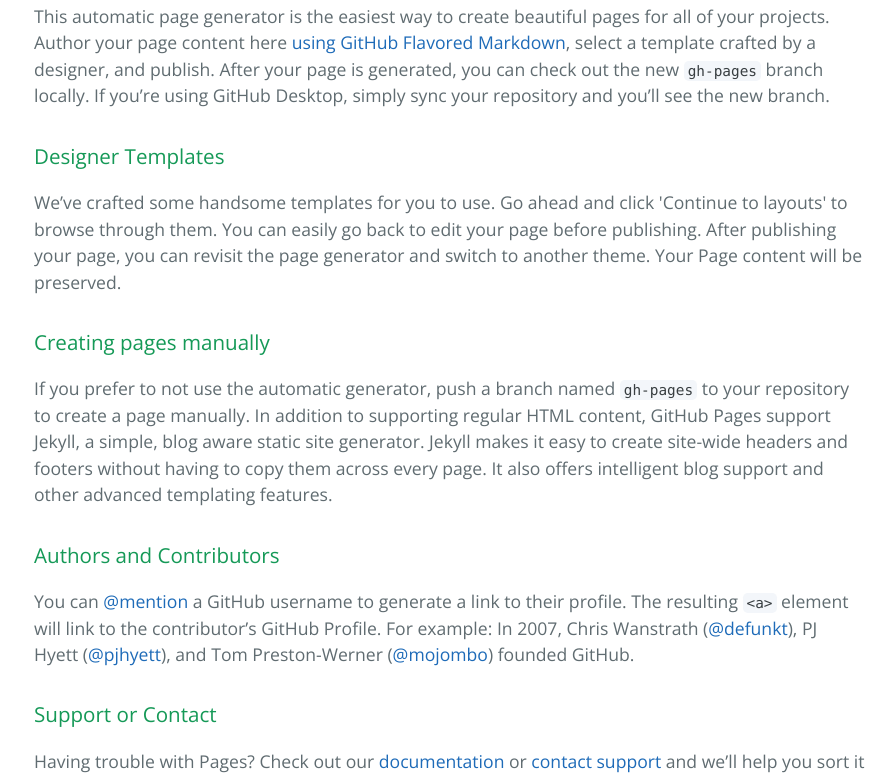
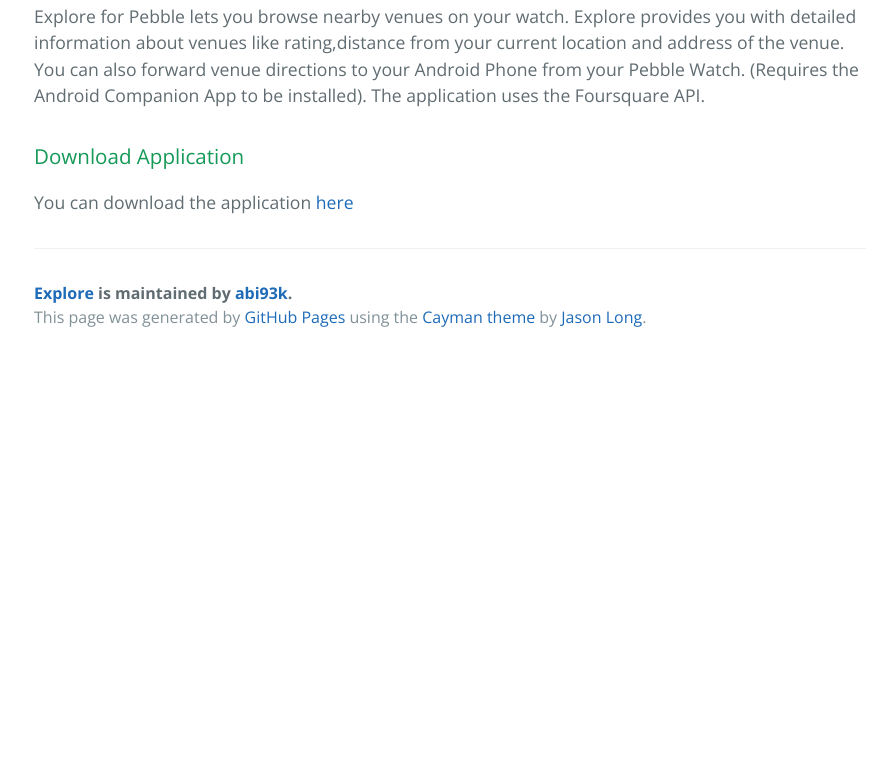
Before and after one commit to abi93k/explore, a plain HTML site: page index.html in a window 1280 px wide. Shown: the part 460-1241 px from the top of the page, without its empty margins (190-1082 px from the left). After the commit the page ends 821 px from the top, so only its background shows below. Drawn offline with nearby package versions, Linux system fonts and the light colour scheme.

```diff
--- a/index.html
+++ b/index.html
@@ -20,29 +20,14 @@
 
     <section class="main-content">
       <h3>
-<a id="welcome-to-github-pages" class="anchor" href="#welcome-to-github-pages" aria-hidden="true"><span class="octicon octicon-link"></span></a>Welcome to GitHub Pages.</h3>
+<a id="explore" class="anchor" href="#explore" aria-hidden="true"><span class="octicon octicon-link"></span></a>Explore</h3>
 
-<p>This automatic page generator is the easiest way to create beautiful pages for all of your projects. Author your page content here <a href="https://guides.github.com/features/mastering-markdown/">using GitHub Flavored Markdown</a>, select a template crafted by a designer, and publish. After your page is generated, you can check out the new <code>gh-pages</code> branch locally. If you’re using GitHub Desktop, simply sync your repository and you’ll see the new branch.</p>
+<p>Explore for Pebble lets you browse nearby venues on your watch. Explore provides you with detailed information about venues like rating,distance from your current location and address of the venue. You can also forward venue directions to your Android Phone from your Pebble Watch. (Requires the Android Companion App to be installed). The application uses the Foursquare API.</p>
 
 <h3>
-<a id="designer-templates" class="anchor" href="#designer-templates" aria-hidden="true"><span class="octicon octicon-link"></span></a>Designer Templates</h3>
+<a id="download-application" class="anchor" href="#download-application" aria-hidden="true"><span class="octicon octicon-link"></span></a>Download Application</h3>
 
-<p>We’ve crafted some handsome templates for you to use. Go ahead and click 'Continue to layouts' to browse through them. You can easily go back to edit your page before publishing. After publishing your page, you can revisit the page generator and switch to another theme. Your Page content will be preserved.</p>
-
-<h3>
-<a id="creating-pages-manually" class="anchor" href="#creating-pages-manually" aria-hidden="true"><span class="octicon octicon-link"></span></a>Creating pages manually</h3>
-
-<p>If you prefer to not use the automatic generator, push a branch named <code>gh-pages</code> to your repository to create a page manually. In addition to supporting regular HTML content, GitHub Pages support Jekyll, a simple, blog aware static site generator. Jekyll makes it easy to create site-wide headers and footers without having to copy them across every page. It also offers intelligent blog support and other advanced templating features.</p>
-
-<h3>
-<a id="authors-and-contributors" class="anchor" href="#authors-and-contributors" aria-hidden="true"><span class="octicon octicon-link"></span></a>Authors and Contributors</h3>
-
-<p>You can <a href="https://github.com/blog/821" class="user-mention">@mention</a> a GitHub username to generate a link to their profile. The resulting <code>&lt;a&gt;</code> element will link to the contributor’s GitHub Profile. For example: In 2007, Chris Wanstrath (<a href="https://github.com/defunkt" class="user-mention">@defunkt</a>), PJ Hyett (<a href="https://github.com/pjhyett" class="user-mention">@pjhyett</a>), and Tom Preston-Werner (<a href="https://github.com/mojombo" class="user-mention">@mojombo</a>) founded GitHub.</p>
-
-<h3>
-<a id="support-or-contact" class="anchor" href="#support-or-contact" aria-hidden="true"><span class="octicon octicon-link"></span></a>Support or Contact</h3>
-
-<p>Having trouble with Pages? Check out our <a href="https://help.github.com/pages">documentation</a> or <a href="https://github.com/contact">contact support</a> and we’ll help you sort it out.</p>
+<p>You can download the application <a href="http://apps.getpebble.com/en_US/application/53ebbbbcc44be60cc0000139">here</a></p>
 
       <footer class="site-footer">
         <span class="site-footer-owner"><a href="https://github.com/abi93k/explore">Explore</a> is maintained by <a href="https://github.com/abi93k">abi93k</a>.</span>
```
Also changed, not shown: params.json (+1 -1 lines).
